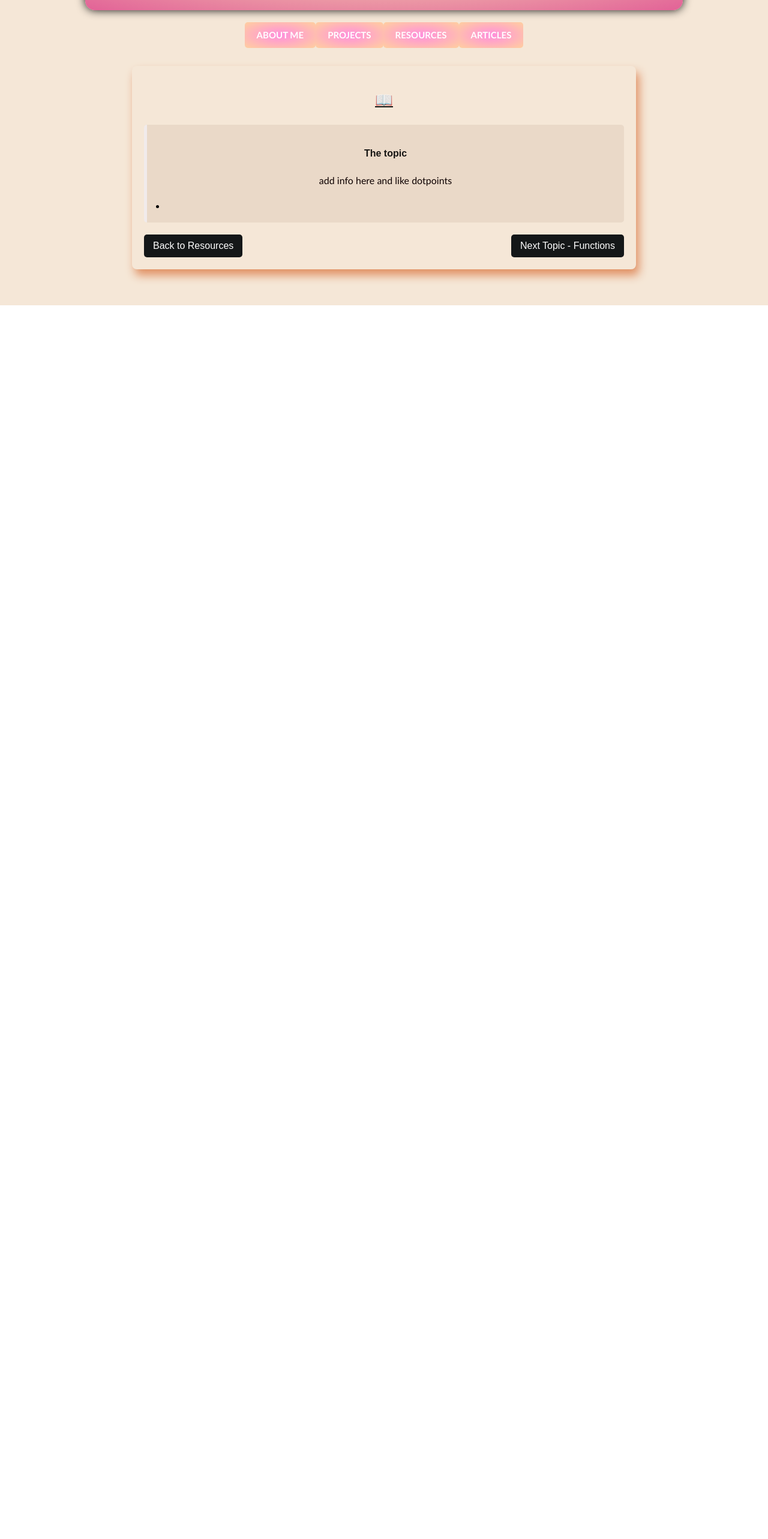
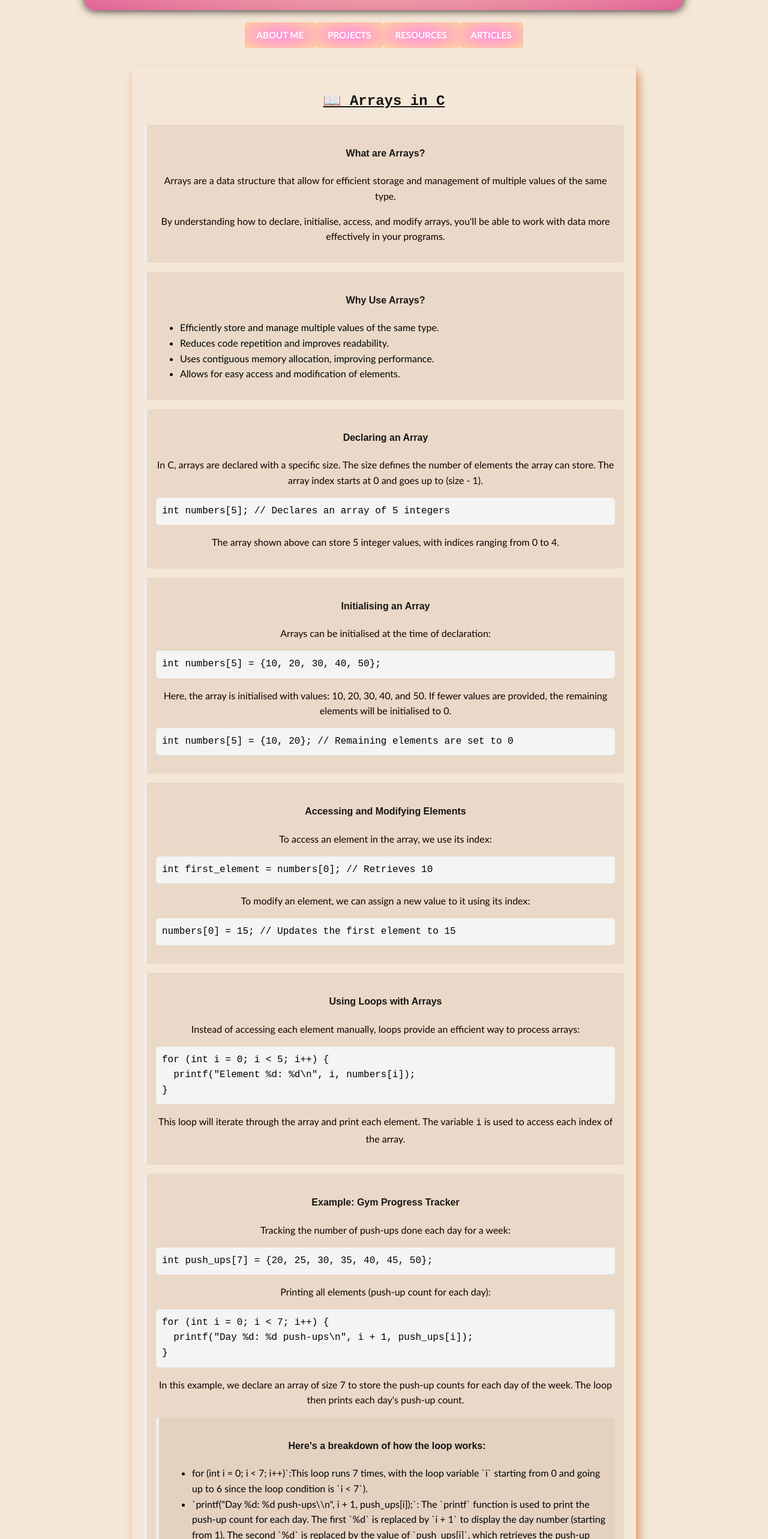
Before and after one commit to noorbabar/noorportfolio, a React (Vite) app in the folder Noorportfolio/frontend/: page /arrays in a window 1280 px wide. Shown: the part 233-2799 px from the top of the page at 60% size. Before the commit the page ends 800 px from the top, so only its background shows below. Built offline with nearby package versions, Linux system fonts and the light colour scheme.

Commit message:
implemented arrays

```diff
--- a/Noorportfolio/frontend/src/components/Course/1511/Arrays.jsx
+++ b/Noorportfolio/frontend/src/components/Course/1511/Arrays.jsx
@@ -1,17 +1,144 @@
 import React from "react";
 import { useNavigate } from "react-router-dom";
 
-const Custom = () => {
+const Arrays = () => {
+  const navigate = useNavigate();
 
   return (
     <div className="notes-container">
-      <h1 style={{ textDecoration: "underline" }} className="notes-title">📖 </h1>
+      <h1 style={{ textDecoration: "underline" }} className="notes-title">📖 Arrays in C</h1>
 
       <section className="note-section" style={{ color: "black", fontFamily: "'Trebuchet MS', sans-serif", textAlign: "left" }}>
-        <h3 className="underline">The topic</h3>
-        <p>add info here and like dotpoints </p>
-        <li></li>
+        <h3 className="underline">What are Arrays?</h3>
+        <p>
+          Arrays are a data structure that allow for efficient storage and management of multiple values of the same type. </p>
+          <p>By understanding how to declare, initialise, access, and modify arrays, you'll be able to work with data more effectively in your programs.</p>
+
 </section>
+<section className="note-section" style={{ color: "black", fontFamily: "'Trebuchet MS', sans-serif", textAlign: "left" }}>
+
+        <h3>Why Use Arrays?</h3>
+        <ul>
+          <li>Efficiently store and manage multiple values of the same type.</li>
+          <li>Reduces code repetition and improves readability.</li>
+          <li>Uses contiguous memory allocation, improving performance.</li>
+          <li>Allows for easy access and modification of elements.</li>
+        </ul>
+</section>
+        <section className="note-section" style={{ color: "black", fontFamily: "'Trebuchet MS', sans-serif", textAlign: "left" }}>
+
+        <h3>Declaring an Array</h3>
+        <p>
+          In C, arrays are declared with a specific size. The size defines the number of elements the array can store. The array index starts at 0 and goes up to (size - 1).
+        </p>
+        <pre style={{ backgroundColor: "#f4f4f4", padding: "10px", borderRadius: "5px" }}>
+          {`int numbers[5]; // Declares an array of 5 integers`}
+        </pre>
+        <p>
+          The array shown above can store 5 integer values, with indices ranging from 0 to 4.
+        </p>
+</section>
+        <section className="note-section" style={{ color: "black", fontFamily: "'Trebuchet MS', sans-serif", textAlign: "left" }}>
+
+        <h3>Initialising an Array</h3>
+        <p>Arrays can be initialised at the time of declaration:</p>
+        <pre style={{ backgroundColor: "#f4f4f4", padding: "10px", borderRadius: "5px" }}>
+          {`int numbers[5] = {10, 20, 30, 40, 50};`}
+        </pre>
+        <p>
+          Here, the array is initialised with values: 10, 20, 30, 40, and 50. If fewer values are provided, the remaining elements will be initialised to 0.
+        </p>
+        <pre style={{ backgroundColor: "#f4f4f4", padding: "10px", borderRadius: "5px" }}>
+          {`int numbers[5] = {10, 20}; // Remaining elements are set to 0`}
+        </pre>
+</section>
+        <section className="note-section" style={{ color: "black", fontFamily: "'Trebuchet MS', sans-serif", textAlign: "left" }}>
+
+        <h3>Accessing and Modifying Elements</h3>
+        <p>To access an element in the array, we use its index:</p>
+        <pre style={{ backgroundColor: "#f4f4f4", padding: "10px", borderRadius: "5px" }}>
+          {`int first_element = numbers[0]; // Retrieves 10`}
+        </pre>
+        <p>To modify an element, we can assign a new value to it using its index:</p>
+        <pre style={{ backgroundColor: "#f4f4f4", padding: "10px", borderRadius: "5px" }}>
+          {`numbers[0] = 15; // Updates the first element to 15`}
+        </pre>
+        </section>
+        <section className="note-section" style={{ color: "black", fontFamily: "'Trebuchet MS', sans-serif", textAlign: "left" }}>
+
+        <h3>Using Loops with Arrays</h3>
+        <p>Instead of accessing each element manually, loops provide an efficient way to process arrays:</p>
+        <pre style={{ backgroundColor: "#f4f4f4", padding: "10px", borderRadius: "5px" }}>
+          {`for (int i = 0; i < 5; i++) {
+  printf("Element %d: %d\\n", i, numbers[i]);
+}`}
+        </pre>
+        <p>This loop will iterate through the array and print each element. The variable <code>i</code> is used to access each index of the array.</p>
+</section>
+<section className="note-section" style={{ color: "black", fontFamily: "'Trebuchet MS', sans-serif", textAlign: "left" }}>
+  <h3>Example: Gym Progress Tracker</h3>
+  <p>Tracking the number of push-ups done each day for a week:</p>
+  <pre style={{ backgroundColor: "#f4f4f4", padding: "10px", borderRadius: "5px" }}>
+    {`int push_ups[7] = {20, 25, 30, 35, 40, 45, 50};`}
+  </pre>
+  <p>Printing all elements (push-up count for each day):</p>
+  <pre style={{ backgroundColor: "#f4f4f4", padding: "10px", borderRadius: "5px" }}>
+    {`for (int i = 0; i < 7; i++) {
+  printf("Day %d: %d push-ups\\n", i + 1, push_ups[i]);
+}`}
+  </pre>
+  <p>
+    In this example, we declare an array of size 7 to store the push-up counts for each day of the week. The loop then prints each day's push-up count.
+  </p>
+  <section className="note-section" style={{ color: "black", fontFamily: "'Trebuchet MS', sans-serif", textAlign: "left" }}>
+
+  <h3>
+    Here's a breakdown of how the loop works:
+  </h3>
+  <ul>
+    <li>
+      {"for (int i = 0; i < 7; i++)`:"}This loop runs 7 times, with the loop variable `i` starting from 0 and going up to 6 since the loop condition is {" `i < 7`)."}
+    </li>
+    <li>
+      `printf("Day %d: %d push-ups\\n", i + 1, push_ups[i]);`: The `printf` function is used to print the push-up count for each day. The first `%d` is replaced by `i + 1` to display the day number (starting from 1). The second `%d` is replaced by the value of `push_ups[i]`, which retrieves the push-up count for that particular day.
+    </li>
+    <li>
+      For example, when `i = 0`, it prints `Day 1: 20 push-ups` because `push_ups[0]` is 20. When `i = 1`, it prints `Day 2: 25 push-ups`, and so on.
+    </li>
+  </ul>
+  <p>
+    The loop efficiently prints the push-up counts for all 7 days, without the need to manually access each element in the array.
+  </p>
+  </section>
+  </section>
+        <section className="note-section" style={{ color: "black", fontFamily: "'Trebuchet MS', sans-serif", textAlign: "left" }}>
+        <h3>Example: Baking Tracker</h3>
+        <p>Storing the number of cookies baked each day:</p>
+        <pre style={{ backgroundColor: "#f4f4f4", padding: "10px", borderRadius: "5px" }}>
+          {`int cookies_baked[5] = {12, 15, 18, 20, 25};`}
+        </pre>
+        <p>Finding the total number of cookies baked in a week:</p>
+        <pre style={{ backgroundColor: "#f4f4f4", padding: "10px", borderRadius: "5px" }}>
+          {`int total_cookies = 0;
+for (int i = 0; i < 5; i++) {
+  total_cookies += cookies_baked[i];
+}
+printf("Total cookies baked: %d", total_cookies);`}
+        </pre>
+        <p>
+          In this example, we store the number of cookies baked each day in an array. Then, using a loop, we accumulate the total number of cookies baked over the 5 days.
+        </p>
+</section>
+        <section className="note-section" style={{ color: "black", fontFamily: "'Trebuchet MS', sans-serif", textAlign: "left" }}>
+
+        <h3>Static Arrays</h3>
+        <p>
+          Static arrays have a fixed size, which is determined at the time of declaration. This means the size of the array cannot change during runtime.
+        </p>
+        <pre style={{ backgroundColor: "#f4f4f4", padding: "10px", borderRadius: "5px" }}>
+          {`int ice_cream_per_day[7] = {3, 2, 1, 2, 1, 3, 5};`}
+        </pre>
+        <p>Here, we are storing the number of ice creams eaten each day for 7 days. The size of the array is fixed to 7.</p>
 
         <div className="navigation-buttons">
           <button onClick={() => navigate("/resources")} className="nav-button">
@@ -21,8 +148,9 @@ const Custom = () => {
             Next Topic - Functions
           </button>
         </div>
+      </section>
     </div>
   );
 };
 
-export default Custom;
+export default Arrays;
```
Lines whose indentation alone changed are shown as unchanged.
